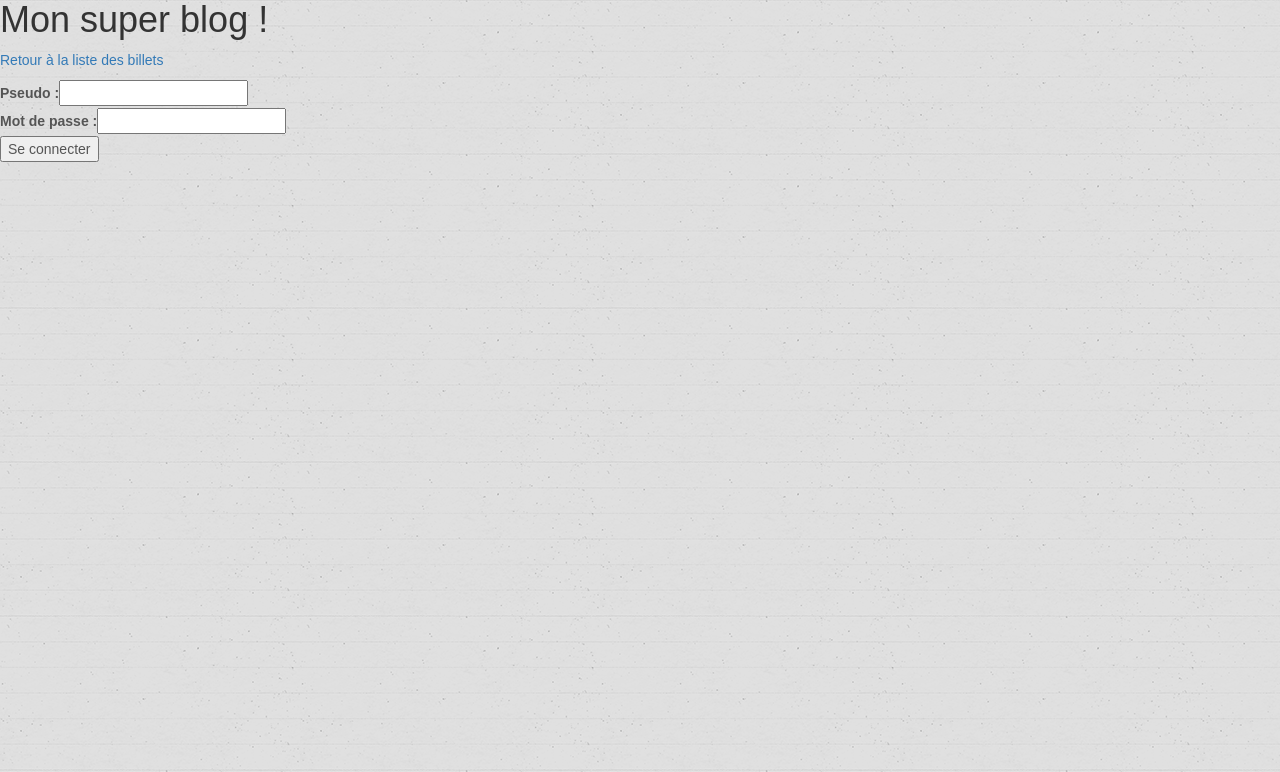
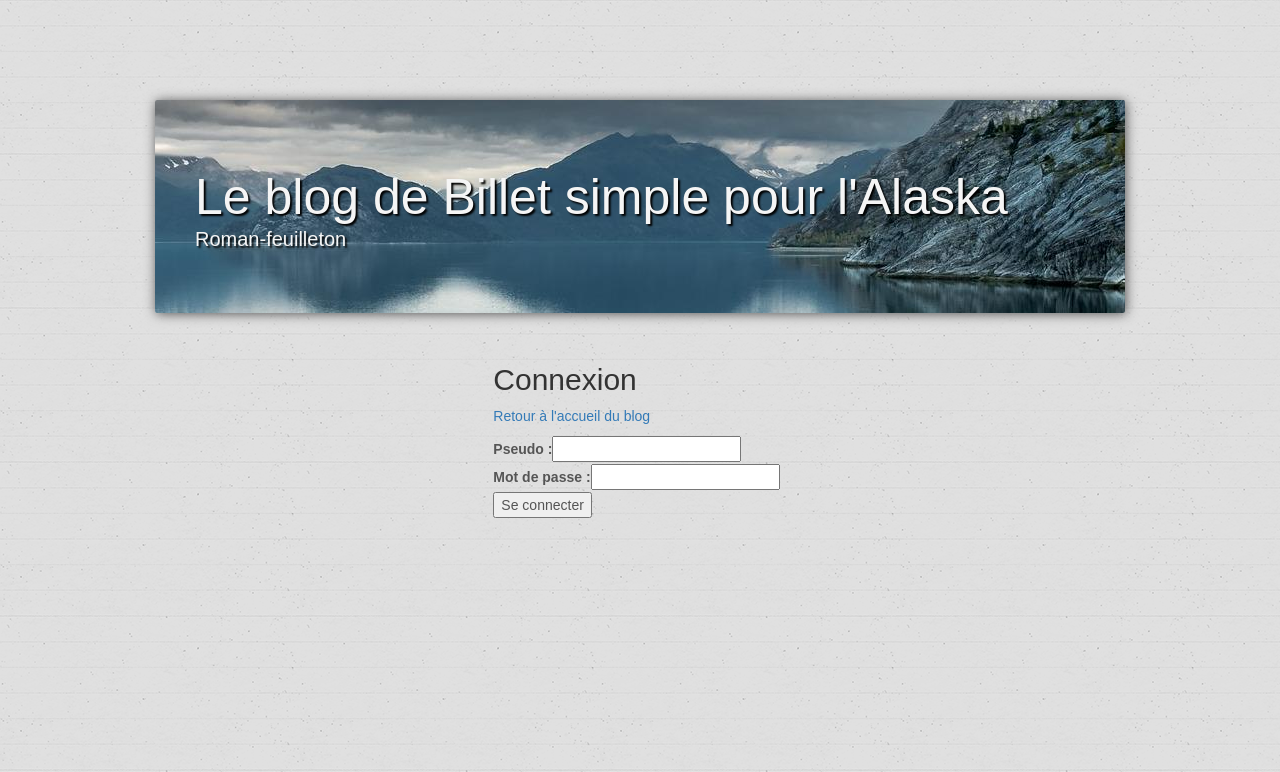
Before and after one commit to eliselayes/writer-blog, a PHP site: page /view/frontend/logView.php in a window 1280 px wide. Shown: the top 772 px of the page. Run offline with PHP 8.4, Linux system fonts and the light colour scheme; some web fonts are replaced.

Commit message:
bootstrap elements added

```diff
--- a/view/frontend/logView.php
+++ b/view/frontend/logView.php
@@ -1,19 +1,31 @@
 <?php $title = 'Mon blog'; ?>
 
 <?php ob_start(); ?>
-<h1>Mon super blog !</h1>
-<p><a href="index.php">Retour à la liste des billets</a></p>
+<div class="container">
+    <div class="row">
+
+        <div class="col-sm-12 blog-header">
 
 
-<form action="index.php?action=login" method="post">
-    <p>
-    <label for="pseudo">Pseudo :</label><input type="text" name="pseudo" id="pseudo" /><br />
-    <label for="pass">Mot de passe :</label><input type="text" name="pass" id="pass" /><br />
+            <h1 class="blog-title">Le blog de Billet simple pour l'Alaska</h1>
+            <p class="lead blog-description">Roman-feuilleton</p>
+        </div>
+    </div>
+    <div class="row">
+        <div class="col-sm-5 col-sm-offset-4">
+            <h2>Connexion</h2>
+            <p><a href="index.php">Retour à l'accueil du blog</a></p>
 
+            <form class="log" action="index.php?action=sendText" method="post">
+                <label for="pseudo">Pseudo :</label><input type="text" name="pseudo" id="pseudo" /><br />
+                <label for="pass">Mot de passe :</label><input type="text" name="pass" id="pass" /><br />
 
-    <input type="submit" value="Se connecter" />
-</p>
-</form>
+                <input id="login" type="submit" value="Se connecter" />
+            </form>
+
+        </div>
+    </div>
+</div>
 
 
 <?php $content = ob_get_clean(); ?>
```
